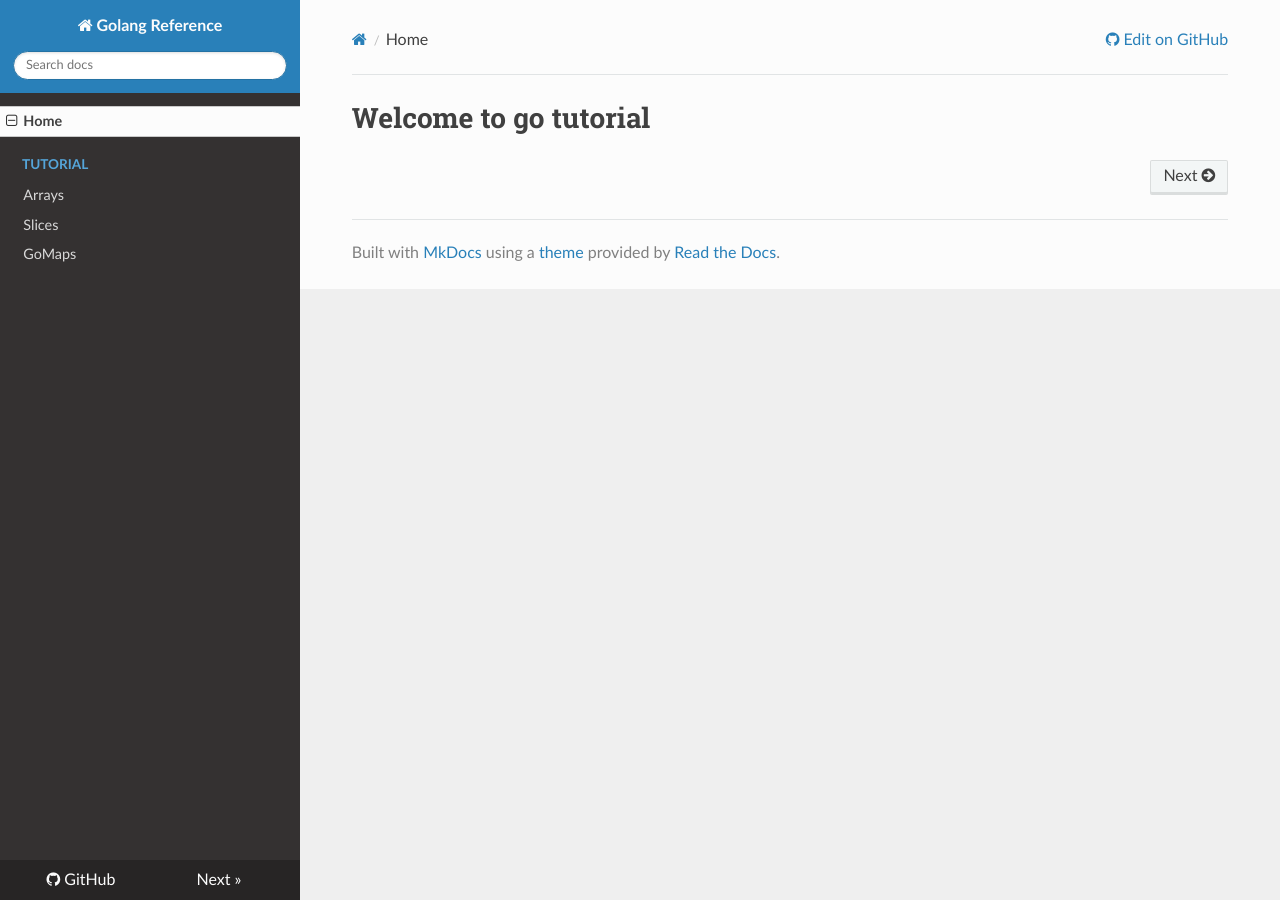
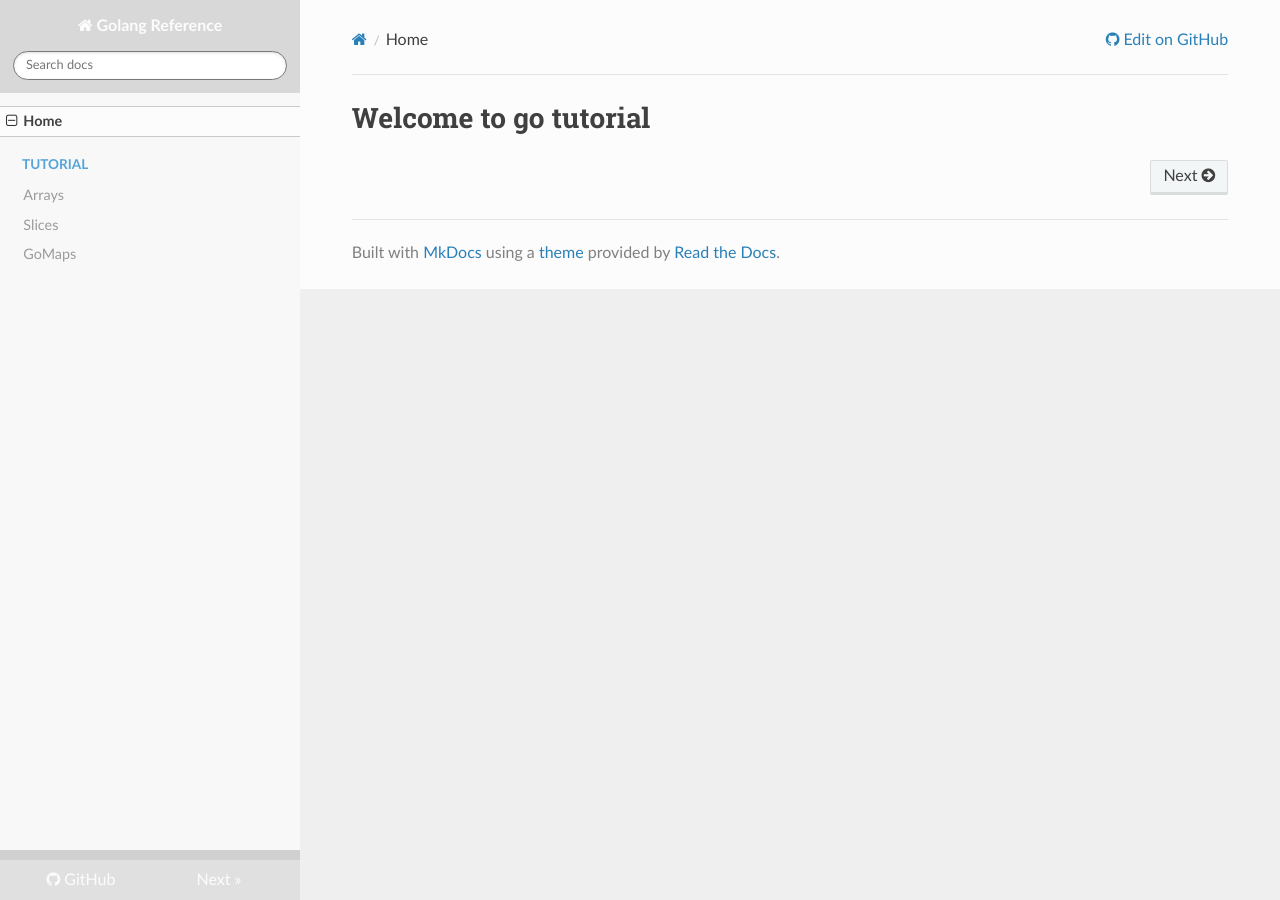
Before and after one commit to rmechi/go, an MkDocs documentation site: the page built from docs/index.md, in a window 1280 px wide. Built offline with MkDocs 1.6.1, drawn with Linux system fonts in a browser that asks for light colours; nearby versions of some CDN libraries.

Commit message:
initial commit

```diff
--- a/docs/style.css
+++ b/docs/style.css
@@ -1,3 +1,35 @@
 .wy-nav-content {
     max-width: 100% !important;
 }
+
+.wy-side-nav-search {
+    background-color: #d8d8d8;
+}
+
+.wy-side-nav-search input[type=text] {
+    border-color: #787878;
+}
+
+.wy-nav-side {
+    background: #f8f8f8
+}
+
+.wy-menu-vertical a {
+    color: inherit;
+}
+
+.wy-menu-vertical a:hover {
+    background-color: #c8c8c8;
+}
+
+.rst-versions {
+    border-top: solid 10px #d0d0d0;
+}
+
+.rst-versions .rst-current-version {
+    background-color: #e0e0e0;
+}
+
+a:hover {
+    text-decoration: underline !important;
+}
```
